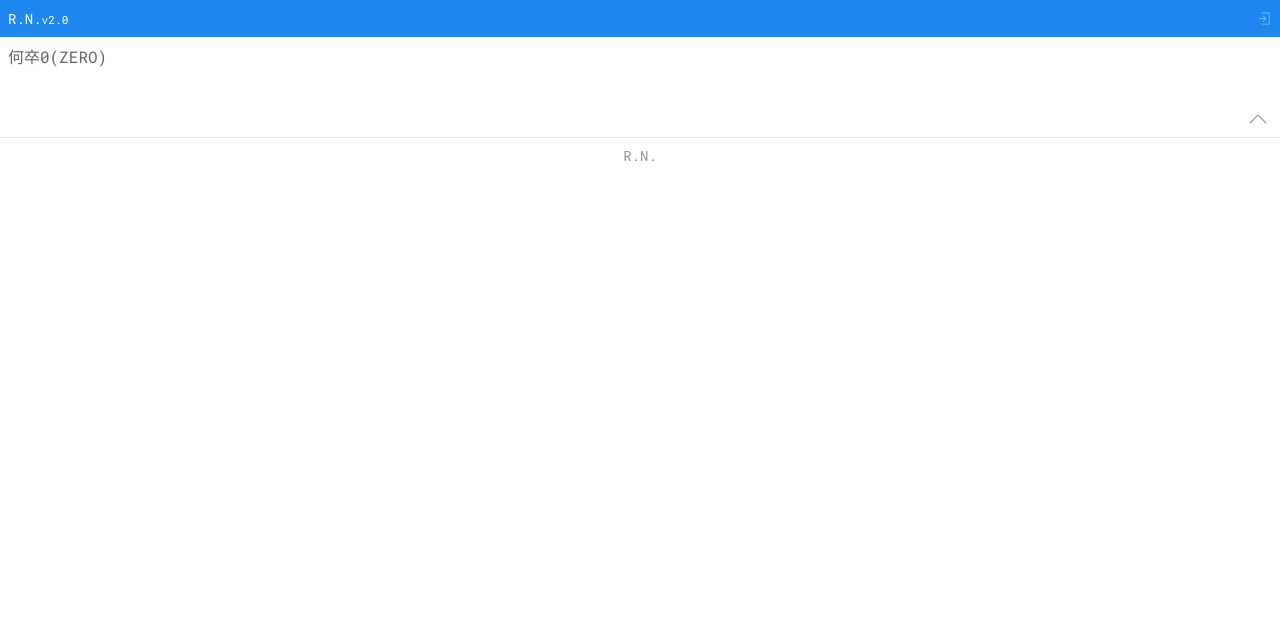
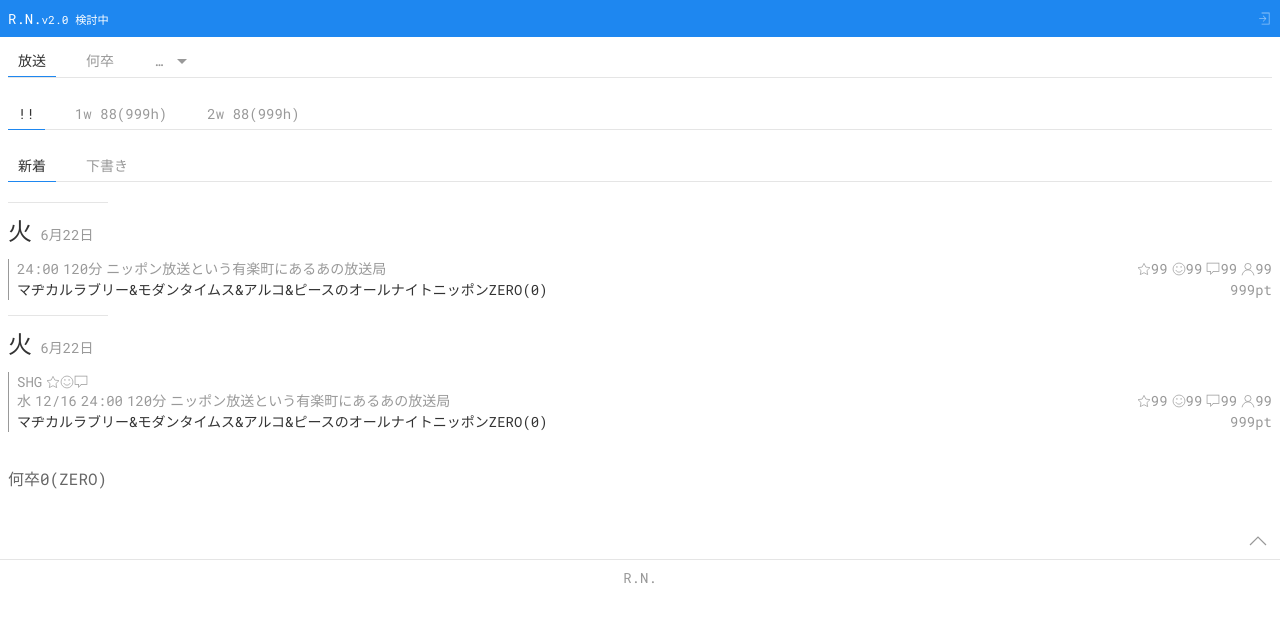
Before and after one commit to shg25/rnsite, a Django app: page / in a window 1280 px wide. Shown: the top 622 px of the page. Run offline with Django 3.2, Linux system fonts and the light colour scheme; data that the repository does not hold is empty; some libraries are stand-ins or nearby versions.

Commit message:
indexの一覧で使うアイテムのモック

```diff
--- a/airs/templates/airs/base.html
+++ b/airs/templates/airs/base.html
@@ -24,7 +24,7 @@
   <div id="app"></div>
     <header id="header" class="uk-background-primary">
       <div class="uk-light rn-padding uk-grid-collapse uk-flex-middle" uk-grid>
-      <h1 class="uk-width-expand uk-text-small uk-margin-remove uk-margin-right"><a href="/" class="uk-link-reset">R.N.<small>v2.0</small></a></h1>
+      <h1 class="uk-width-expand uk-text-small uk-margin-remove uk-margin-right"><a href="/" class="uk-link-reset">R.N.<small>v2.0 検討中</small></a></h1>
       <ul class="uk-width-auto uk-iconnav">
         {% if user.is_authenticated %}
         <li><a href="#" uk-icon="icon: plus; ratio: 0.8"></a></li>
--- a/airs/templates/airs/index.html
+++ b/airs/templates/airs/index.html
@@ -8,12 +8,106 @@
 
 {% block content %}
 
+<ul uk-tab>
+    <li class="uk-active"><a href="#" class="transform-none">放送</a></li>
+    <li><a href="#" class="transform-none">何卒</a></li>
+    <li>
+        <a href="#">…<span class="uk-margin-small-left" uk-icon="icon: triangle-down"></span></a>
+        <div uk-dropdown="mode: click">
+            <ul class="uk-nav uk-dropdown-nav">
+                <li class="uk-active"><a href="#">リスナー</a></li>
+                <li><a href="#">放送局</a></li>
+                <li><a href="#">番組</a></li>
+                <li><a href="#">出演者</a></li>
+            </ul>
+        </div>
+    </li>
+</ul>
+
+<ul uk-tab>
+    <li class="uk-active"><a href="#" class="transform-none">!!</a></li>
+    <li><a href="#" class="transform-none">1w<span class="uk-article-meta"> 88(999h)</span></a></li>
+    <li><a href="#" class="transform-none">2w<span class="uk-article-meta"> 88(999h)</span></a></li>
+</ul>
+
+<ul uk-tab>
+    <li class="uk-active"><a href="#" class="transform-none">新着</a></li>
+    <li><a href="#" class="transform-none">下書き</a></li>
+</ul>
+
+
+<div class="uk-padding-small uk-padding-remove-horizontal uk-padding-remove-top uk-animation-toggle" tabindex="0">
+    <hr class="uk-divider-small uk-margin-small-bottom">
+    <h3 class="uk-text-lead uk-padding-remove uk-margin-remove-top uk-margin-small-bottom">火<span class="uk-article-meta"> 6月22日</span></h3>
+
+    <a href="#" class="uk-display-block uk-link-heading uk-animation-slide-bottom-small border-left-muted">
+
+        <div class="uk-grid-collapse uk-flex uk-flex-middle uk-margin-remove uk-article-meta" uk-grid>
+            <div class="uk-width-expand uk-text-truncate">
+                <span class="mgr-s">24:00</span><span class="mgr-s">120分</span><span class="mgr-s">ニッポン放送という有楽町にあるあの放送局</span>
+            </div>
+            <div class="uk-text-truncate uk-flex uk-flex-middle">
+                <span uk-icon="icon: star; ratio: 0.7"></span><span class="mgr-s">99</span>
+                <span uk-icon="icon: happy; ratio: 0.7"></span><span class="mgr-s">99</span>
+                <span uk-icon="icon: comment; ratio: 0.7"></span><span class="mgr-s">99</span>
+                <span uk-icon="icon: user; ratio: 0.7"></span><span>99</span>
+            </div>
+        </div>
+
+        <div class="uk-grid-collapse uk-flex uk-flex-middle uk-margin-remove uk-article-meta" uk-grid>
+            <h5 class="uk-width-expand uk-text-small uk-text-truncate">マヂカルラブリー&モダンタイムス&アルコ&ピースのオールナイトニッポンZERO(0)</h5>
+            <div class="uk-text-small mgl-s">999pt</div>
+        </div>
+    </a>
+</div>
+
+
+
+
+<div class="uk-padding-small uk-padding-remove-horizontal uk-padding-remove-top uk-animation-toggle" tabindex="0">
+    <hr class="uk-divider-small uk-margin-small-bottom">
+    <h3 class="uk-text-lead uk-padding-remove uk-margin-remove-top uk-margin-small-bottom">火<span class="uk-article-meta"> 6月22日</span></h3>
+
+    <a href="#" class="uk-display-block uk-link-heading uk-animation-slide-bottom-small border-left-muted">
+
+        <div class="uk-grid-collapse uk-flex uk-flex-middle uk-margin-remove uk-article-meta" uk-grid>
+            <span class="mgr-s">SHG</span>
+            <span uk-icon="icon: star; ratio: 0.7" class="mgr-ss"></span>
+            <span uk-icon="icon: happy; ratio: 0.7" class="mgr-ss"></span>
+            <span uk-icon="icon: comment; ratio: 0.7" class="mgr-ss"></span>
+        </div>
+
+        <div class="uk-grid-collapse uk-flex uk-flex-middle uk-margin-remove uk-article-meta" uk-grid>
+            <div class="uk-width-expand uk-text-truncate">
+                <span class="mgr-s">水</span><span class="mgr-s">12/16</span><span class="mgr-s">24:00</span><span class="mgr-s">120分</span><span class="mgr-s">ニッポン放送という有楽町にあるあの放送局</span>
+            </div>
+            <div class="uk-text-truncate uk-flex uk-flex-middle">
+                <span uk-icon="icon: star; ratio: 0.7"></span><span class="mgr-s">99</span>
+                <span uk-icon="icon: happy; ratio: 0.7"></span><span class="mgr-s">99</span>
+                <span uk-icon="icon: comment; ratio: 0.7"></span><span class="mgr-s">99</span>
+                <span uk-icon="icon: user; ratio: 0.7"></span><span>99</span>
+            </div>
+        </div>
+
+        <div class="uk-grid-collapse uk-flex uk-flex-middle uk-margin-remove uk-article-meta" uk-grid>
+            <h5 class="uk-width-expand uk-text-small uk-text-truncate">マヂカルラブリー&モダンタイムス&アルコ&ピースのオールナイトニッポンZERO(0)</h5>
+            <div class="uk-text-small mgl-s">999pt</div>
+        </div>
+    </a>
+</div>
+
+
+
+
+
+
+{% comment %} サンプルデータ {% endcomment %}
 {% if latest_air_list %}
 
 <ul>
-{% for air in latest_air_list %}
+    {% for air in latest_air_list %}
     <li><a href="{% url 'airs:detail' air.id %}">{{ air }}</a></li>
-{% endfor %}
+    {% endfor %}
 </ul>
 
 {% else %}
```
